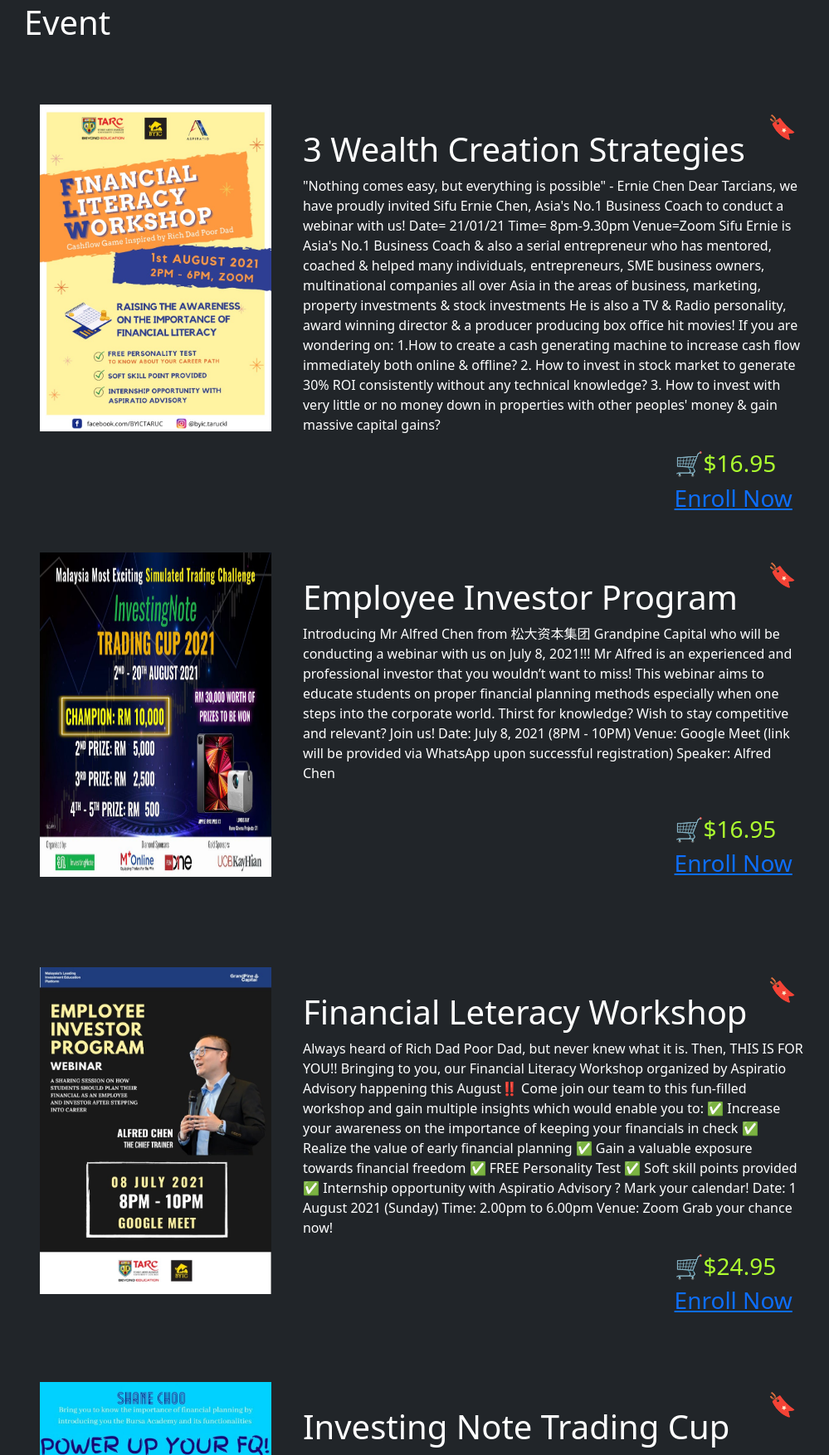
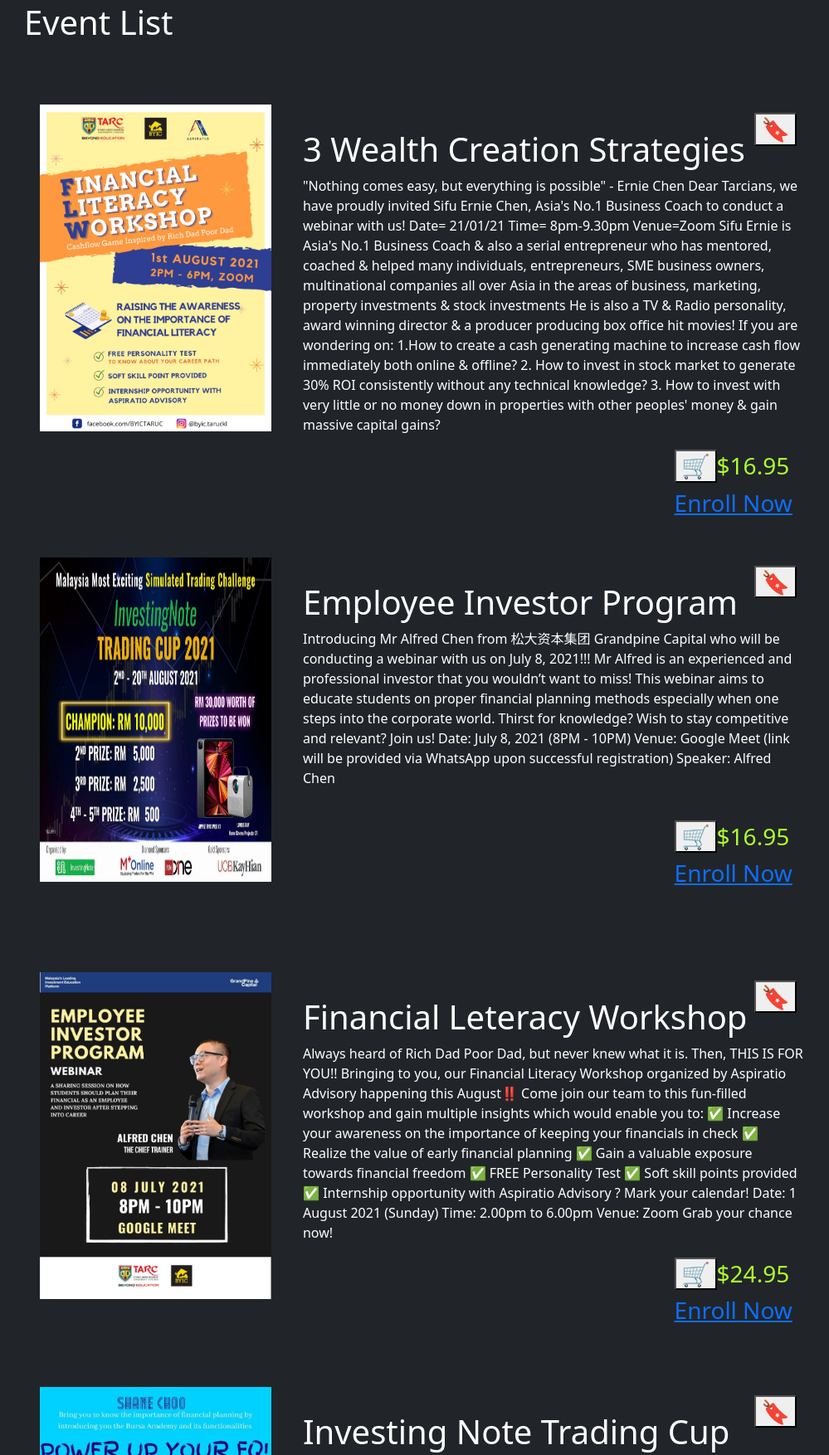
Before and after one commit to Brandon-Chan-Chi-Heen/WEB-Design-Assignment-DFT2S1, a PHP site: page /Event/event.php in a window 1280 px wide. Shown: the part 69-1823 px from the top of the page at 83% size, without its empty margins (131-1130 px from the left). Run offline with PHP 8.4, Linux system fonts and the light colour scheme; data comes from the database, SQL or seed files in the repository; style sheets or scripts are compiled from the project's sources.

Commit message:
Add files via upload

```diff
--- a/Event/event.css
+++ b/Event/event.css
@@ -50,12 +50,10 @@
 	width: 67%;
 }
 
-a.addToCart {
-    background-color: transparent;
+button.addToCart {
     text-decoration: none;
 }
-a.bookmark {
-    background-color: transparent;
+button.addBookmarkButton {
     text-decoration: none;
 }
 
--- a/Event/event.php
+++ b/Event/event.php
@@ -15,7 +15,7 @@
         <?php include "../header.php" ?>
         <?php include "event_helper.php" ?>
         <section class="bodyDetails">
-            <h1>Event</h1>
+            <h1>Event List</h1>
 <!--        <a href="" class="delete">Delete</a>
             <a href="" class="editButton">Edit</a>
             <a href="" class="uploadButton">Upload</a>  -->
--- a/Event/event_helper.php
+++ b/Event/event_helper.php
@@ -20,13 +20,13 @@
                     <div class="col-2-3 specials">
                         <div class="Details">
                             <div class="uploadEdit">
-                                <h3><a href="" class="bookmark">🔖</a></h3>
+                                <h3><button onclick="addBookmarkFunction()" class="addBookmarkButton">🔖</button></h3>
                             </div>
                             <h1>$row->Event_Title</h1>
                             <p>$row->Event_Description</p>
                         </div>
                         <div class="price">
-                            <h3><a href="" class="addToCart">🛒</a>$$row->Event_Price</h3>
+                            <h3><button onclick="addToCartFunction()" class="addToCart">🛒</button>$$row->Event_Price</h3>
                             <a href="" class="enrollNow"><h3>Enroll Now</h3></a>
                         </div>
                     </div>
@@ -39,6 +39,12 @@
         }
 
     }
+    function addBookmarkFunction(){
+
+    }
+    function addToCartFunction(){
+
+    }
 
 
 ?>
```
